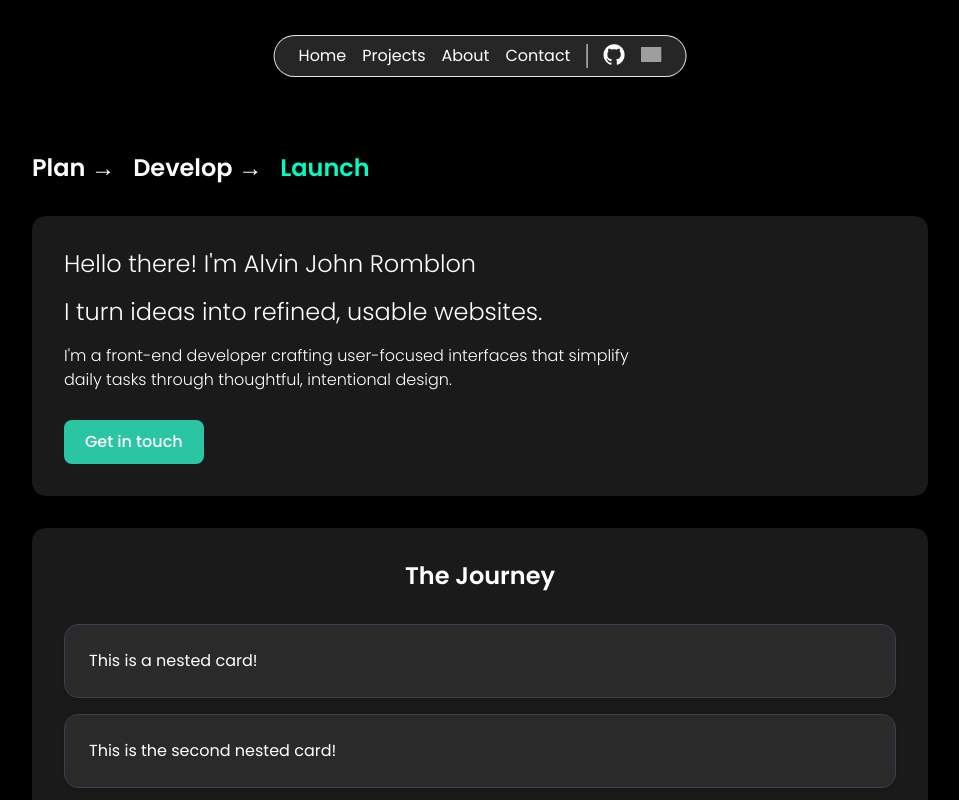
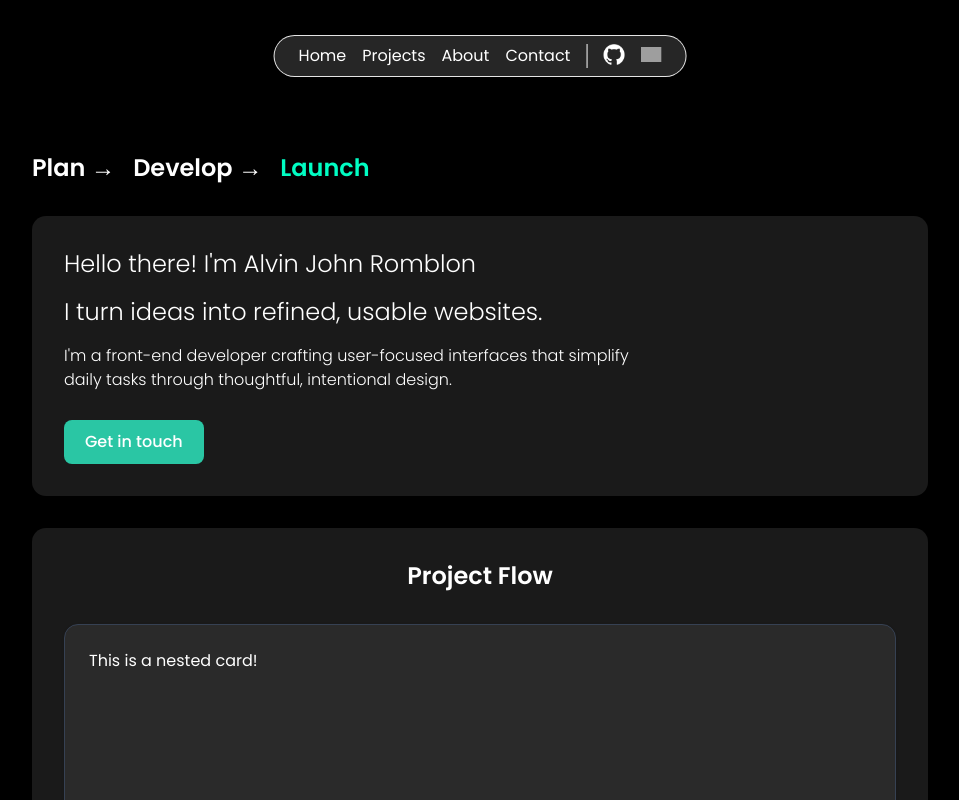
Before and after one commit to Yongbi21/yongbi-portfolio, a Next.js app: page / in a window 1280 px wide. Shown: the top 800 px of the page, without its empty margins (160-1119 px from the left). Built offline with nearby package versions, Linux system fonts and the light colour scheme; grey boxes are pictures that could not be loaded.

Commit message:
fix-height-for-project-flow-cards

```diff
--- a/src/app/page.tsx
+++ b/src/app/page.tsx
@@ -25,7 +25,7 @@ export default function Home() {
       buttonLink: "/contact",
     },
     {
-      title: "The Journey",
+      title: "Project Flow",
       titleClassName: "flex justify-center items-center font-semibold text-2xl mb-4",
 
     },
@@ -83,17 +83,17 @@ export default function Home() {
               {index === 1 && (
                   // Uses react fragment so that I can put many cards in here
                   <>
-                  <Card className="bg-[#2a2a2a] border border-gray-700">
+                  <Card className="bg-[#2a2a2a] border border-gray-700 h-50">
                     <CardContent>
                         <p className="text-white">This is a nested card!</p>
                     </CardContent>
                   </Card>
-                  <Card className="bg-[#2a2a2a] border border-gray-700">
+                  <Card className="bg-[#2a2a2a] border border-gray-700 h-50">
                     <CardContent>
                       <p className="text-white">This is the second nested card!</p>
                     </CardContent>
                   </Card>
-                  <Card className="bg-[#2a2a2a] border border-gray-700">
+                  <Card className="bg-[#2a2a2a] border border-gray-700 h-50">
                     <CardContent>
                       <p className="text-white">This is the second nested card!</p>
                     </CardContent>
```
